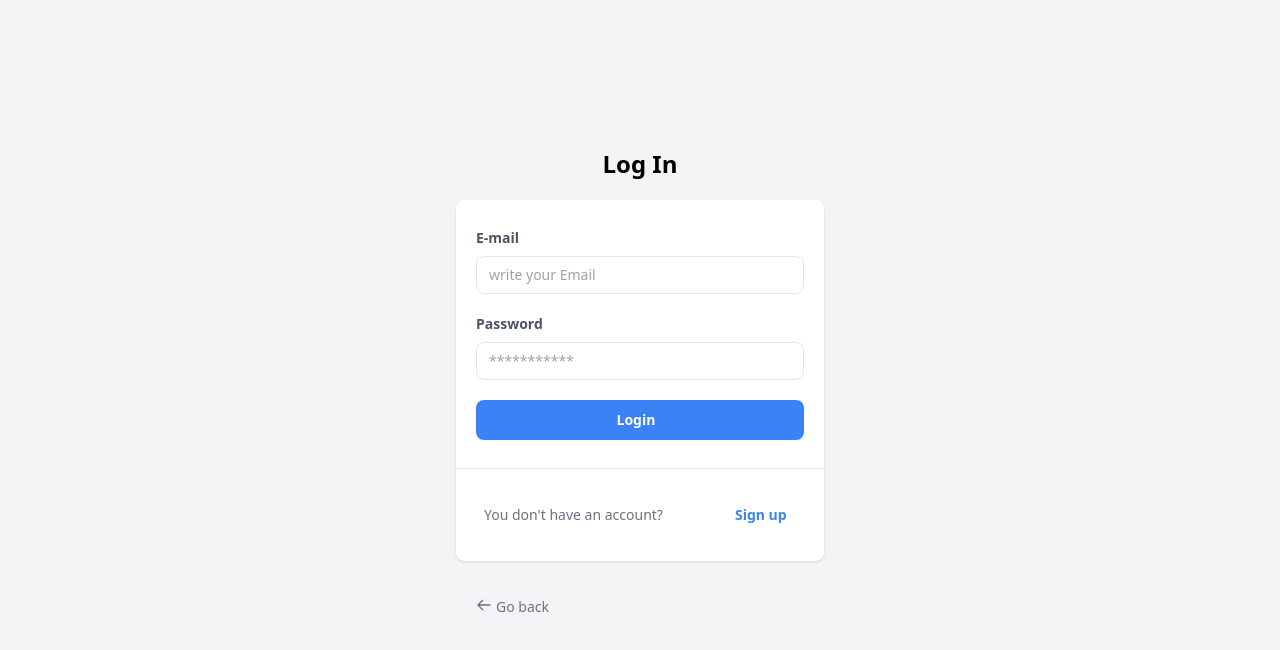
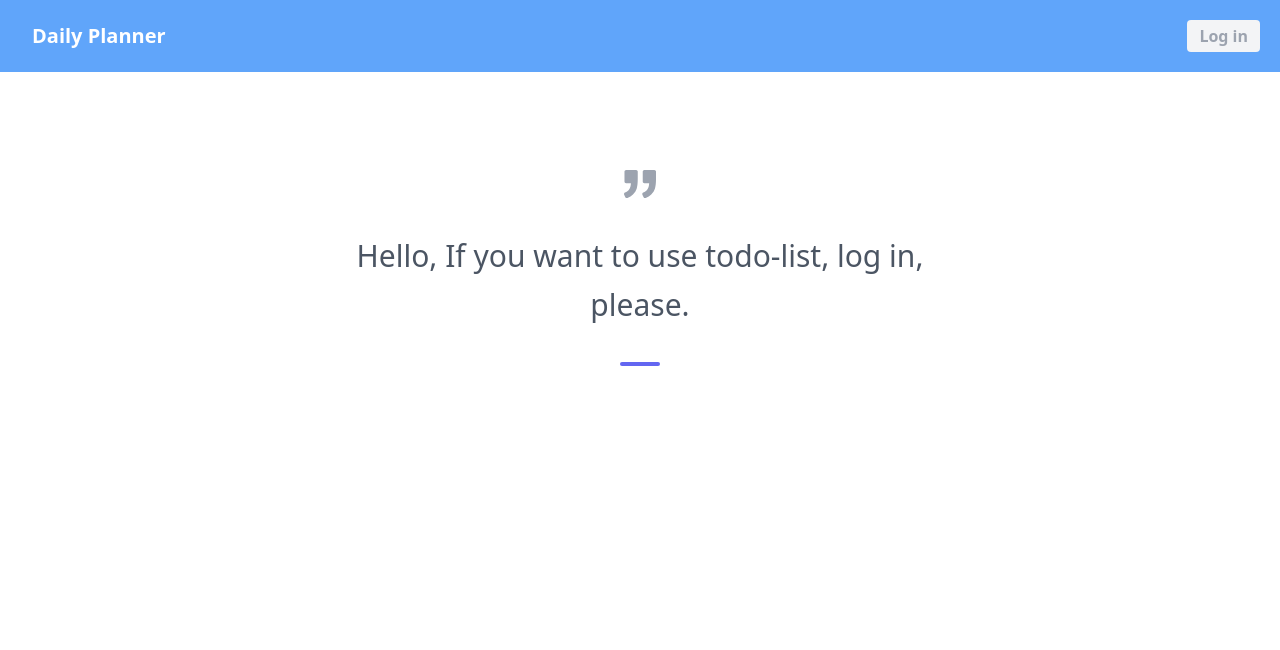
Before and after one commit to scs0209/wanted-pre-onboarding-frontend, a React (Create React App) app: page / in a window 1280 px wide. Before the commit this address led to /signin. Shown: the top 650 px of the page. Built offline with nearby package versions, Linux system fonts and the light colour scheme; the HTML template or start-up script is replaced by a standard one.

Commit message:
README 작성(완료 x) 및 헤더 만들어줌

```diff
--- a/src/App.tsx
+++ b/src/App.tsx
@@ -1,26 +1,18 @@
 import React, { useEffect } from "react";
-import { Link, Route, Routes, useNavigate } from "react-router-dom";
+import { Route, Routes, useNavigate } from "react-router-dom";
 import LogIn from "./pages/login";
 import SignUp from "./pages/signup";
 import TodoList from "./pages/todoList";
 import "./index.css";
+import Header from "./components/Header/header";
+import Main from "./pages/main";
 
 function App() {
-  const navigate = useNavigate();
-
-  useEffect(() => {
-    const token = localStorage.getItem("token");
-    console.log(token);
-    if (token) {
-      navigate("/todo");
-    } else {
-      navigate("/signin");
-    }
-  }, []);
-
   return (
     <div>
+      <Header />
       <Routes>
+        <Route path="/" element={<Main />} />
         <Route path="/signup" element={<SignUp />} />
         <Route path="/signin" element={<LogIn />} />
         <Route path="/todo" element={<TodoList />} />
--- /dev/null
+++ b/src/components/Header/header.tsx
@@ -0,0 +1,42 @@
+import React, { useCallback } from "react";
+import { Link } from "react-router-dom";
+
+const Header = () => {
+  const token = localStorage.getItem("token");
+
+  const handleLogout = useCallback(() => {
+    localStorage.removeItem("token");
+    window.location.reload();
+  }, []);
+
+  return (
+    <header className="text-gray-600 body-font bg-blue-400">
+      <div className="container mx-auto flex flex-wrap p-5 flex-col md:flex-row items-center justify-between">
+        <Link
+          to="/"
+          className="flex title-font font-medium items-center text-gray-900 mb-4 md:mb-0"
+        >
+          <span className="ml-3 text-xl text-white font-bold">
+            Daily Planner
+          </span>
+        </Link>
+        {token ? (
+          <button
+            className="inline-flex items-center bg-gray-100 border-0 py-1 px-3 focus:outline-none hover:bg-gray-200 rounded text-base mt-4 md:mt-0"
+            onClick={handleLogout}
+          >
+            Logout
+          </button>
+        ) : (
+          <Link to="/signin">
+            <button className="inline-flex items-center bg-gray-100 border-0 py-1 px-3 focus:outline-none hover:bg-gray-200 rounded text-base mt-4 md:mt-0 font-bold text-gray-400">
+              Log in
+            </button>
+          </Link>
+        )}
+      </div>
+    </header>
+  );
+};
+
+export default Header;
--- a/src/components/TodoList/todo-item.tsx
+++ b/src/components/TodoList/todo-item.tsx
@@ -64,7 +64,7 @@
           type="checkbox"
           checked={todo.isCompleted}
           onChange={toggleCompleted}
-          className="mr-2 "
+          className="mr-2"
         />
         <span className={todo.isCompleted ? "line-through" : ""}>
           {todo.todo}
--- /dev/null
+++ b/src/pages/main.tsx
@@ -0,0 +1,26 @@
+import React from "react";
+
+const Main = () => {
+  return (
+    <section className="text-gray-600 body-font">
+      <div className="container px-5 py-24 mx-auto">
+        <div className="xl:w-1/2 lg:w-3/4 w-full mx-auto text-center">
+          <svg
+            xmlns="http://www.w3.org/2000/svg"
+            fill="currentColor"
+            className="inline-block w-8 h-8 text-gray-400 mb-8"
+            viewBox="0 0 975.036 975.036"
+          >
+            <path d="M925.036 57.197h-304c-27.6 0-50 22.4-50 50v304c0 27.601 22.4 50 50 50h145.5c-1.9 79.601-20.4 143.3-55.4 191.2-27.6 37.8-69.399 69.1-125.3 93.8-25.7 11.3-36.8 41.7-24.8 67.101l36 76c11.6 24.399 40.3 35.1 65.1 24.399 66.2-28.6 122.101-64.8 167.7-108.8 55.601-53.7 93.7-114.3 114.3-181.9 20.601-67.6 30.9-159.8 30.9-276.8v-239c0-27.599-22.401-50-50-50zM106.036 913.497c65.4-28.5 121-64.699 166.9-108.6 56.1-53.7 94.4-114.1 115-181.2 20.6-67.1 30.899-159.6 30.899-277.5v-239c0-27.6-22.399-50-50-50h-304c-27.6 0-50 22.4-50 50v304c0 27.601 22.4 50 50 50h145.5c-1.9 79.601-20.4 143.3-55.4 191.2-27.6 37.8-69.4 69.1-125.3 93.8-25.7 11.3-36.8 41.7-24.8 67.101l35.9 75.8c11.601 24.399 40.501 35.2 65.301 24.399z"></path>
+          </svg>
+          <p className="leading-relaxed text-3xl">
+            Hello, If you want to use todo-list, log in, please.
+          </p>
+          <span className="inline-block h-1 w-10 rounded bg-indigo-500 mt-8 mb-6"></span>
+        </div>
+      </div>
+    </section>
+  );
+};
+
+export default Main;
--- a/src/pages/todoList.tsx
+++ b/src/pages/todoList.tsx
@@ -1,4 +1,4 @@
-import React, { useState, useEffect, useCallback, FormEvent } from "react";
+import React, { useState, useEffect, useCallback } from "react";
 import { useNavigate } from "react-router-dom";
 import { Todo } from "../types";
 import TodoItem from "../components/TodoList/todo-item";
```
Also changed, not shown: src/pages/signup.tsx (+1 -7 lines), 1 other file (tests, documents, lock files or other folders).
